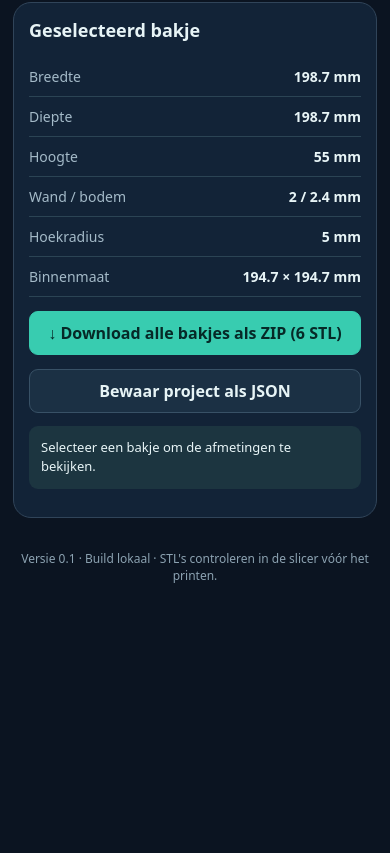
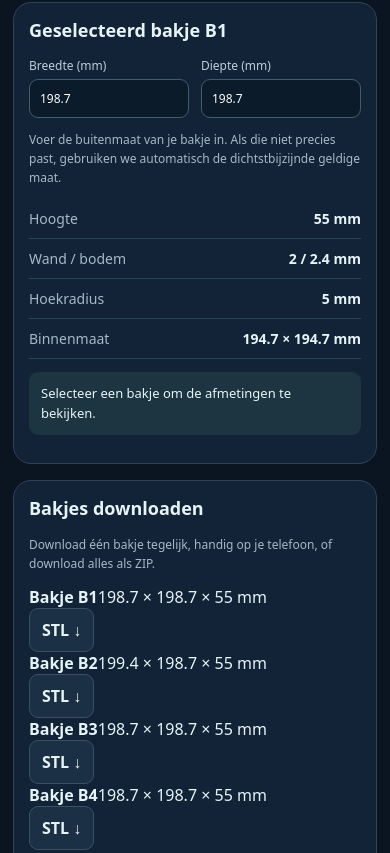
Before and after one commit to Perry3Dnl/2DLadeEitor, a Next.js app: page / in a window 390 px wide. Shown: the part 1251-2104 px from the top of the page. Before the commit the page ends 1885 px from the top, so only its background shows below. Built offline with nearby package versions, Linux system fonts and the light colour scheme.

Commit message:
feat: add editable per-cell dimensions with nearest-fit and individual mobile STL downloads

```diff
--- a/src/components/Designer.tsx
+++ b/src/components/Designer.tsx
@@ -1,8 +1,9 @@
 "use client";
-import { useMemo,useState,useRef } from "react";
+import { useMemo,useState,useRef,useEffect } from "react";
 import type {PointerEvent as ReactPointerEvent,KeyboardEvent as ReactKeyboardEvent} from "react";
 import {Bin,Settings,defaults,makeGrid,splitBin,mergeBins,physicalBin,validateSettings,validateLayout} from "@/lib/layout";
-import {exportAllBins} from "@/lib/export-all";
+import {exportAllBins,exportOneBin} from "@/lib/export-all";
+import {fitBinSize,type SizingAxis} from "@/lib/size-bin";
 import {previewBin} from "@/lib/preview";
 import {getCellCorners,moveCellCorner,CornerName,getCellSides,moveCellSide,CellSideName} from "@/lib/corners";
 const fmt=(v:number)=>Number.isFinite(v)?v.toFixed(1).replace(".0",""):"–";
@@ -19,6 +20,8 @@ export default function Designer(){
  const [message,setMessage]=useState("Selecteer een bakje om de afmetingen te bekijken.");
  const [mergeMode,setMergeMode]=useState(false);
  const [dragging,setDragging]=useState(false);
+ const [widthDraft,setWidthDraft]=useState("");
+ const [depthDraft,setDepthDraft]=useState("");
  const dragRef=useRef<{name:CornerName;cellId:string;startX:number;startY:number;bins:Bin[];pointerId:number}|null>(null);
  const sideDragRef=useRef<{side:CellSideName;cellId:string;start:number;bins:Bin[];pointerId:number}|null>(null);
  const svgRef=useRef<SVGSVGElement>(null);
@@ -95,6 +98,8 @@ export default function Designer(){
  }
  const current=bins.find(b=>b.id===selected[0])||bins[0];
  const shape=current?physicalBin(current,settings):null;
+ useEffect(()=>{setWidthDraft(shape?fmt(shape.width):"");},[current?.id,shape?.width]);
+ useEffect(()=>{setDepthDraft(shape?fmt(shape.depth):"");},[current?.id,shape?.depth]);
  const corners=useMemo(()=>getCellCorners(bins,current?.id||""),[bins,current?.id]);
  const sides=useMemo(()=>getCellSides(bins,current?.id||""),[bins,current?.id]);
  const physicalPreviews=useMemo(()=>bins.map(b=>previewBin(b,settings)),[bins,settings]);
@@ -124,15 +129,46 @@ export default function Designer(){
   setMergeMode(true);
   setMessage("Tik of klik op het tweede vak om samen te voegen.");
  }
+ function commitBinSize(axis:SizingAxis,draft:string){
+  const value=draft.trim().replace(",",".");
+  const reset=()=>{const currentShape=physicalBin(current,settings);
+   if(axis==="width")setWidthDraft(fmt(currentShape.width));
+   else setDepthDraft(fmt(currentShape.depth));
+  };
+  if(!/^\\d+(?:\\.\\d+)?$/.test(value)){
+   reset();setMessage("Vul een geldige maat in millimeters in, bijvoorbeeld 175,5.");return;
+  }
+  const requested=Number(value);
+  try{
+   const result=fitBinSize(bins,current.id,axis,requested,settings);
+   if(result.changed)setBins(result.bins);
+   const actual=fmt(result.actual);
+   if(axis==="width")setWidthDraft(actual);else setDepthDraft(actual);
+   const label=axis==="width"?"breedte":"diepte";
+   setMessage(result.adjusted?
+    `De gewenste ${label} van ${fmt(requested)} mm past niet precies. De dichtstbijzijnde geldige maat is ${actual} mm.`:
+    `De ${label} is ingesteld op ${actual} mm.`);
+  }catch(e){reset();setMessage(e instanceof Error?e.message:"De maat kon niet worden aangepast.");}
+ }
+ function downloadFile(buffer:ArrayBuffer,name:string,mime:string){
+  const url=URL.createObjectURL(new Blob([buffer],{type:mime}));
+  const link=document.createElement("a");link.href=url;link.download=name;
+  document.body.appendChild(link);link.click();link.remove();
+  setTimeout(()=>URL.revokeObjectURL(url),1000);
+ }
+ function downloadOne(index:number){
+  if(error)return;
+  try{
+   const {name,data}=exportOneBin(bins,settings,index);
+   downloadFile(data,name,"model/stl");
+   setMessage(`${name} gedownload. Controleer het bestand in je slicer.`);
+  }catch(e){setMessage(e instanceof Error?e.message:"STL-download mislukt.");}
+ }
  function exportZIP(){
   if(error)return;
   try{
    const {zip,names}=exportAllBins(bins,settings);
-   const url=URL.createObjectURL(new Blob([zip],{type:"application/zip"}));
-   const link=document.createElement("a");
-   link.href=url;link.download="lade-bakjes.zip";
-   document.body.appendChild(link);link.click();link.remove();
-   setTimeout(()=>URL.revokeObjectURL(url),1000);
+   downloadFile(zip,"lade-bakjes.zip","application/zip");
    setMessage(`${names.length} losse STL-bestanden zitten in lade-bakjes.zip. Controleer ze in je slicer.`);
   }catch(e){
    setMessage(e instanceof Error?e.message:"ZIP-export mislukt.");
@@ -203,10 +239,46 @@ export default function Designer(){
   <div className="actions"><button onClick={()=>split("vertical")} disabled={!!error}>↔ Verticaal splitsen</button><button onClick={()=>split("horizontal")} disabled={!!error}>↕ Horizontaal splitsen</button><button onClick={merge} disabled={!!error}>{mergeMode?"Annuleer samenvoegen":"Vakken samenvoegen"}</button><button onClick={()=>{setBins(makeGrid(settings.width,settings.depth));setSelected(["bin-0"]);setMergeMode(false);setMessage("3 × 2 raster hersteld.")}} disabled={!!validateSettings(settings)}>Herstel 3 × 2</button></div>
   </section>
   <aside className="side"><section className="panel"><h2>Afmetingen en printinstellingen</h2><div className="fields">{fields.map(f=><label className="field" key={f.key}>{f.label} (mm)<input type="number" value={settings[f.key]} step={f.step} min="0" onChange={e=>field(f.key,e.target.valueAsNumber)}/></label>)}</div><p className="hint">Wanneer je de ladematen wijzigt wordt de 3 × 2 indeling opnieuw berekend. Selecteer een vak en versleep de randen of hoekpunten. De tekening toont de echte buitenmaten, wanddikte, ronde hoeken en vrije ruimtes van de te printen bakjes.</p></section>
-  <section className="panel"><h2>Geselecteerd bakje</h2>{shape&&<><div className="metrics"><span>Breedte</span><strong>{fmt(shape.width)} mm</strong></div><div className="metrics"><span>Diepte</span><strong>{fmt(shape.depth)} mm</strong></div><div className="metrics"><span>Hoogte</span><strong>{fmt(shape.height)} mm</strong></div><div className="metrics"><span>Wand / bodem</span><strong>{fmt(shape.wall)} / {fmt(shape.floor)} mm</strong></div>
+  <section className="panel"><h2>Geselecteerd bakje {current?(`B${bins.findIndex(b=>b.id===current.id)+1}`):""}</h2>
+  {shape&&<><div className="fields size-fields">
+    <label className="field">Breedte (mm)
+      <input type="text" inputMode="decimal" aria-label="Breedte van geselecteerd bakje in millimeters"
+        value={widthDraft} onChange={e=>setWidthDraft(e.target.value)}
+        onBlur={()=>commitBinSize("width",widthDraft)}
+        onKeyDown={e=>{if(e.key==="Enter")e.currentTarget.blur();}}/>
+    </label>
+    <label className="field">Diepte (mm)
+      <input type="text" inputMode="decimal" aria-label="Diepte van geselecteerd bakje in millimeters"
+        value={depthDraft} onChange={e=>setDepthDraft(e.target.value)}
+        onBlur={()=>commitBinSize("depth",depthDraft)}
+        onKeyDown={e=>{if(e.key==="Enter")e.currentTarget.blur();}}/>
+    </label>
+  </div>
+  <p className="hint">Voer de buitenmaat van je bakje in. Als die niet precies past, gebruiken we automatisch de dichtstbijzijnde geldige maat.</p>
+  <div className="metrics"><span>Hoogte</span><strong>{fmt(shape.height)} mm</strong></div>
+  <div className="metrics"><span>Wand / bodem</span><strong>{fmt(shape.wall)} / {fmt(shape.floor)} mm</strong></div>
   <div className="metrics"><span>Hoekradius</span><strong>{fmt(shape.radius)} mm</strong></div>
-  <div className="metrics"><span>Binnenmaat</span><strong>{fmt(Math.max(0,shape.width-2*shape.wall))} × {fmt(Math.max(0,shape.depth-2*shape.wall))} mm</strong></div>
-  <button className="primary" onClick={exportZIP} disabled={!!error}>↓ Download alle bakjes als ZIP ({bins.length} STL)</button></>}<button style={{width:"100%"}} onClick={save} disabled={!!error}>Bewaar project als JSON</button><p className="alert" role="status">{error||message}</p></section></aside></div>
+  <div className="metrics"><span>Binnenmaat</span><strong>{fmt(Math.max(0,shape.width-2*shape.wall))} × {fmt(Math.max(0,shape.depth-2*shape.wall))} mm</strong></div></>}
+  <p className="alert" role="status">{error||message}</p>
+  </section>
+  <section className="panel"><h2>Bakjes downloaden</h2>
+    <p className="hint">Download één bakje tegelijk, handig op je telefoon, of download alles als ZIP.</p>
+    <div className="bin-download-list">
+      {bins.map((bin,index)=>{
+        const dimensions=physicalBin(bin,settings);
+        return <div className={current.id===bin.id?"bin-download-row is-selected":"bin-download-row"} key={bin.id}>
+          <div className="bin-download-info">
+            <strong>Bakje B{index+1}</strong>
+            <span>{fmt(dimensions.width)} × {fmt(dimensions.depth)} × {fmt(dimensions.height)} mm</span>
+          </div>
+          <button type="button" aria-label={`Download STL van bakje B${index+1}`}
+            onClick={()=>downloadOne(index)} disabled={!!error}>STL ↓</button>
+        </div>;
+      })}
+    </div>
+    <button className="primary" onClick={exportZIP} disabled={!!error}>↓ Download alle bakjes als ZIP ({bins.length} STL)</button>
+    <button style={{width:"100%"}} onClick={save} disabled={!!error}>Bewaar project als JSON</button>
+  </section></aside></div>
   <footer>Versie 0.1 · Build {process.env.NEXT_PUBLIC_COMMIT_SHA?.slice(0,8)||"lokaal"} · STL's controleren in de slicer vóór het printen.</footer>
  </main>
 }
```
